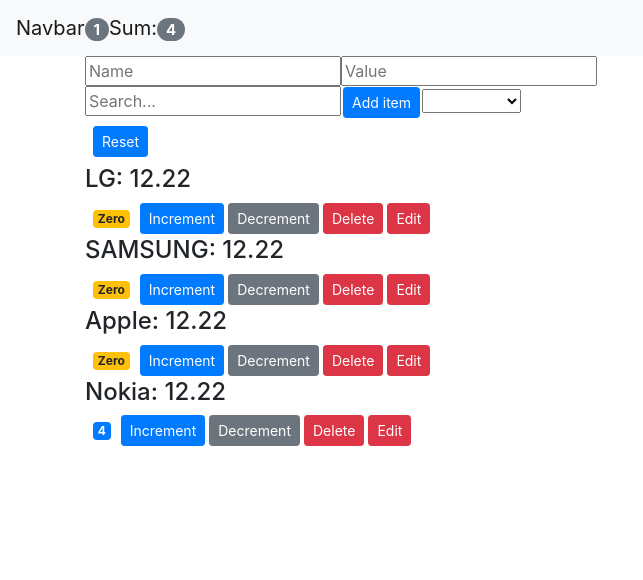
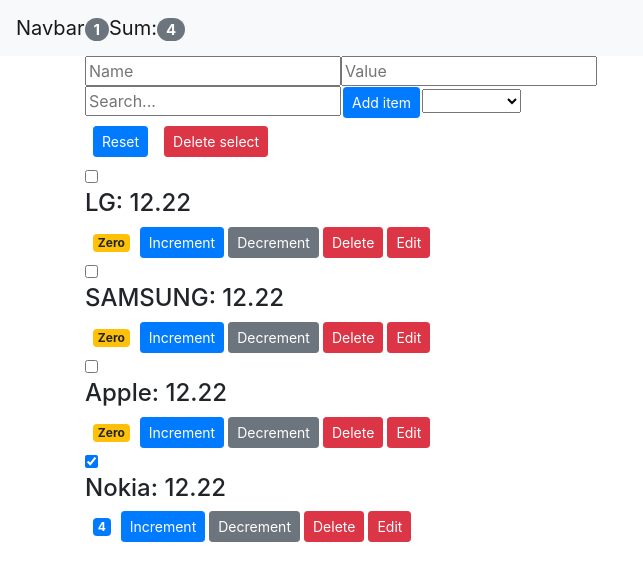
Before and after one commit to prezliata/React-JS-list, a React (Create React App) app: page / in a window 1280 px wide. Shown: the top 580 px of the page, without its empty margins (0-643 px from the left). Built offline with nearby package versions, Linux system fonts and the light colour scheme.

Commit message:
added feature delete checkbox

```diff
--- a/src/App.js
+++ b/src/App.js
@@ -6,16 +6,17 @@
 
 class App extends Component {
 	state = {
+		isChecked: false,
 		editName: '',
 		isEditMode: false,
 		updateName: '',
 		name: '',
 		value: 0,
 		counters: [
-			{ id: 1, name: 'LG', isEditMode: false, value: 0, date: 12.22 },
-			{ id: 21212, name: 'SAMSUNG', isEditMode: false, value: 0, date: 12.22 },
-			{ id: 3, name: 'Apple', isEditMode: false, value: 0, date: 12.22 },
-			{ id: 4, name: 'Nokia', isEditMode: false, value: 4, date: 12.22 }
+			{ id: 1, name: 'LG', isEditMode: false, value: 0, date: 12.22, isChecked: false },
+			{ id: 21212, name: 'SAMSUNG', isEditMode: false, value: 0, date: 12.22, isChecked: false },
+			{ id: 3, name: 'Apple', isEditMode: false, value: 0, date: 12.22, isChecked: false },
+			{ id: 4, name: 'Nokia', isEditMode: false, value: 4, date: 12.22, isChecked: true }
 		],
 		initialCounters: []
 	};
@@ -62,6 +63,7 @@
 	addItem = () => {
 		let addDate = new Date().toLocaleString();
 		let newItem = {
+			isChecked: false,
 			isEditMode: false,
 			id: Date.now(),
 			name: this.state.name,
@@ -113,6 +115,21 @@
 		const counters = this.state.counters.filter((c) => c.id !== counterId);
 		this.setState({ counters: counters });
 	};
+	handleDeleteAll=()=>{
+		const counters = this.state.counters.filter((c) => c.isChecked !== true);
+		this.setState({ counters: counters });
+	}
+
+	handleInputChange = (e) =>{
+		let arr = this.state.counters;
+		let id = e.target.getAttribute('data-id');
+		for (let i = 0; i < arr.length; i++) {
+			if (arr[i].id == id) {
+				arr[i].isChecked = !arr[i].isChecked;
+			}
+		}
+		this.setState({ counters: arr });
+	}
 
 	sortMaxMin = (arr) => {
 		let counters = arr.sort((a, b) => a.value - b.value);
@@ -176,6 +193,7 @@
 						<option value="2">Min - Max</option>
 					</select>
 					<Counters
+						onChecked={this.state.isChecked}
 						counters={this.state.counters}
 						onReset={this.handleReset}
 						onIncrement={this.handleIncrement}
@@ -185,6 +203,8 @@
 						onIsEditModeTrue={this.isEditModeTrue}
 						onIsEditMode={this.state.counters.isEditMode}
 						onHandleEdit={this.handleEdit}
+						onDeleteAll={this.handleDeleteAll}
+						onHandleInputChange={this.handleInputChange}
 					/>
 				</main>
 			</React.Fragment>
--- a/src/components/Counter.js
+++ b/src/components/Counter.js
@@ -24,6 +24,13 @@
 		classes += this.props.counter.value === 0 ? 'warning' : 'primary';
 		return (
 			<div>
+                <input
+                    name="isGoing"
+                    type="checkbox"
+                    defaultChecked={this.props.counter.isChecked}
+                    onChange={this.props.onHandleInputChange}
+                    data-id={this.props.counter.id}
+                />
 				<h4>
 					{this.props.counter.name + ':'} {this.props.counter.date} {this.props.id}
 				</h4>
--- a/src/components/Counters.js
+++ b/src/components/Counters.js
@@ -13,7 +13,10 @@
 			onIsEditModeTrue,
 			onIsEditModeFalse,
 			onIsEditMode,
-			onHandleEdit
+            onHandleEdit,
+            onChecked,
+            onDeleteAll,
+            onHandleInputChange
 		} = this.props;
 
 		return (
@@ -21,8 +24,12 @@
 				<button onClick={onReset} className="btn btn-primary btn-sm m-2">
 					Reset
 				</button>
+                <button onClick={onDeleteAll} className="btn btn-danger btn-sm m-2">
+					Delete select
+				</button>
 				{counters.map((counter) => (
 					<Counter
+                        isCheckedMode={counter.isChecked}
 						key={counter.id}
 						editMode={counter.isEditMode}
 						onDelete={onDelete}
@@ -33,7 +40,9 @@
 						onIsEditModeTrue={onIsEditModeTrue}
 						onIsEditModeFalse={onIsEditModeFalse}
 						onIsEditMode={onIsEditMode}
-						onHandleEdit={onHandleEdit}
+                        onHandleEdit={onHandleEdit}
+                        onChecked={onChecked}
+                        onHandleInputChange={onHandleInputChange}
 					/>
 				))}
 			</div>
```
